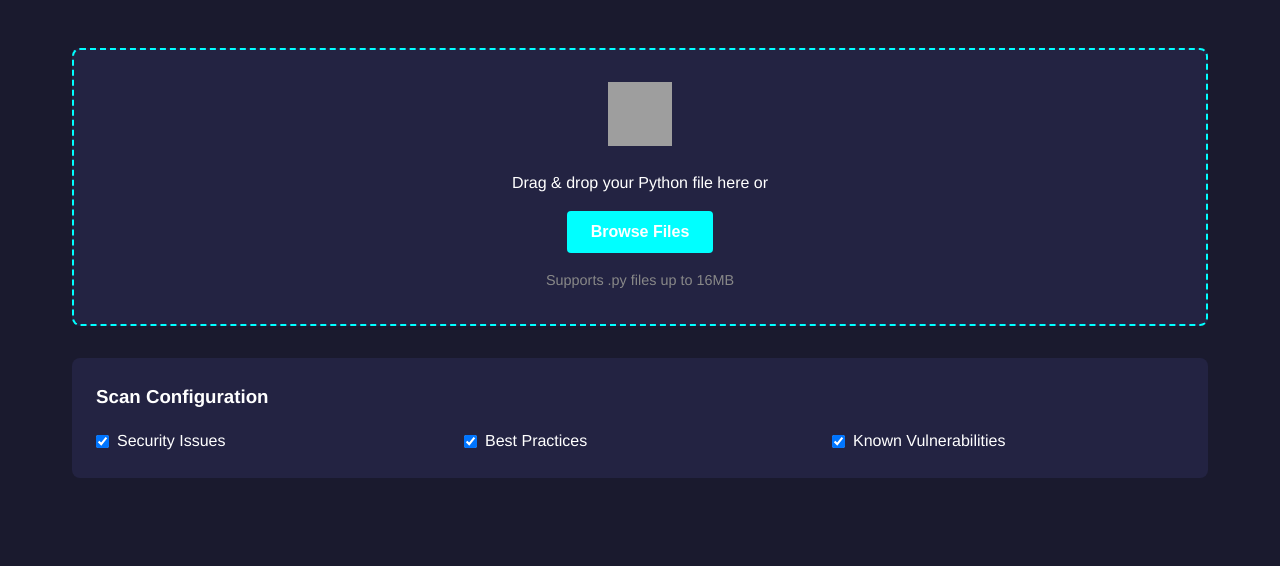
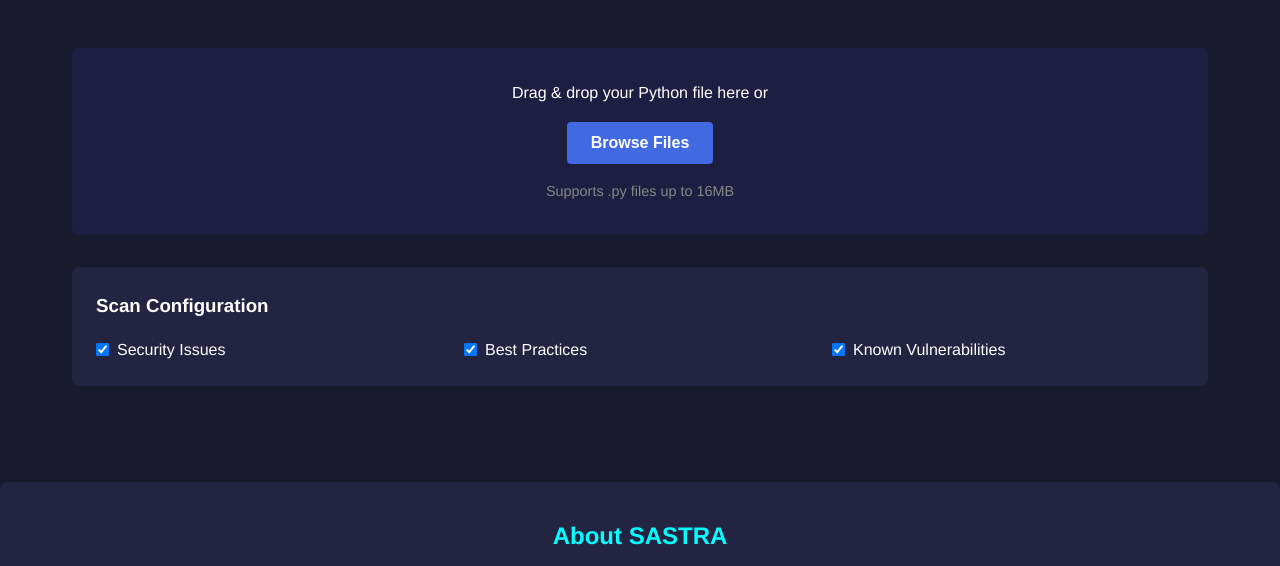
Before and after one commit to ASK1E/SASTRA, a Flask app: page / in a window 1280 px wide. Shown: the part 207-773 px from the top of the page. Run offline with Flask 3, Linux system fonts and the light colour scheme; parts of the project's set-up code (start-up, migrations or seed data) failed here and were passed over; grey boxes are pictures that could not be loaded.

Commit message:
Add files via upload

```diff
--- a/requirements.txt
+++ b/requirements.txt
@@ -1,3 +1,2 @@
 Flask
 bandit
-werkzeug
--- a/static/style.css
+++ b/static/style.css
@@ -117,8 +117,8 @@
 }
 
 .drag-drop-zone {
-  background-color: #232342;
-  border: 2px dashed #00FFFF;
+  background-color: #1e1e42;
+  border: none;
   border-radius: 8px;
   padding: 2rem;
   text-align: center;
@@ -137,7 +137,7 @@
 }
 
 .browse-btn {
-  background-color: #00FFFF;
+  background-color: #4169E1;
   color: white;
   border: none;
   padding: 0.75rem 1.5rem;
@@ -150,7 +150,7 @@
 }
 
 .browse-btn:hover {
-  background-color: #00CED1;
+  background-color: #3158D3;
 }
 
 .file-info {
@@ -229,7 +229,7 @@
 
 .filter-btn {
   background-color: transparent;
-  border: 1px solid #00FFFF;
+  border: 1px solid #3158D3;
   color: #fff;
   padding: 0.5rem 1rem;
   border-radius: 4px;
@@ -238,7 +238,7 @@
 }
 
 .filter-btn.active {
-  background-color: #00FFFF;
+  background-color: #3158D3;
 }
 
 .results-summary {
@@ -301,20 +301,20 @@
 /* Responsive Design */
 @media (max-width: 768px) {
   .container {
-      padding: 1rem;
+    padding: 1rem;
   }
 
   h1 {
-      font-size: 2rem;
+    font-size: 2rem;
   }
 
   .results-header {
-      flex-direction: column;
-      gap: 1rem;
+    flex-direction: column;
+    gap: 1rem;
   }
 
   .results-summary {
-      grid-template-columns: repeat(2, 1fr);
+    grid-template-columns: repeat(2, 1fr);
   }
 }
 
--- a/templates/index.html
+++ b/templates/index.html
@@ -27,7 +27,6 @@
         <main>
             <div class="upload-section fade-in">
                 <div class="drag-drop-zone" id="dragDropZone">
-                    <img src="/api/placeholder/64/64" alt="upload" class="upload-icon">
                     <p>Drag & drop your Python file here or</p>
                     <form id="uploadForm">
                         <input type="file" id="fileInput" accept=".py" hidden>
```
